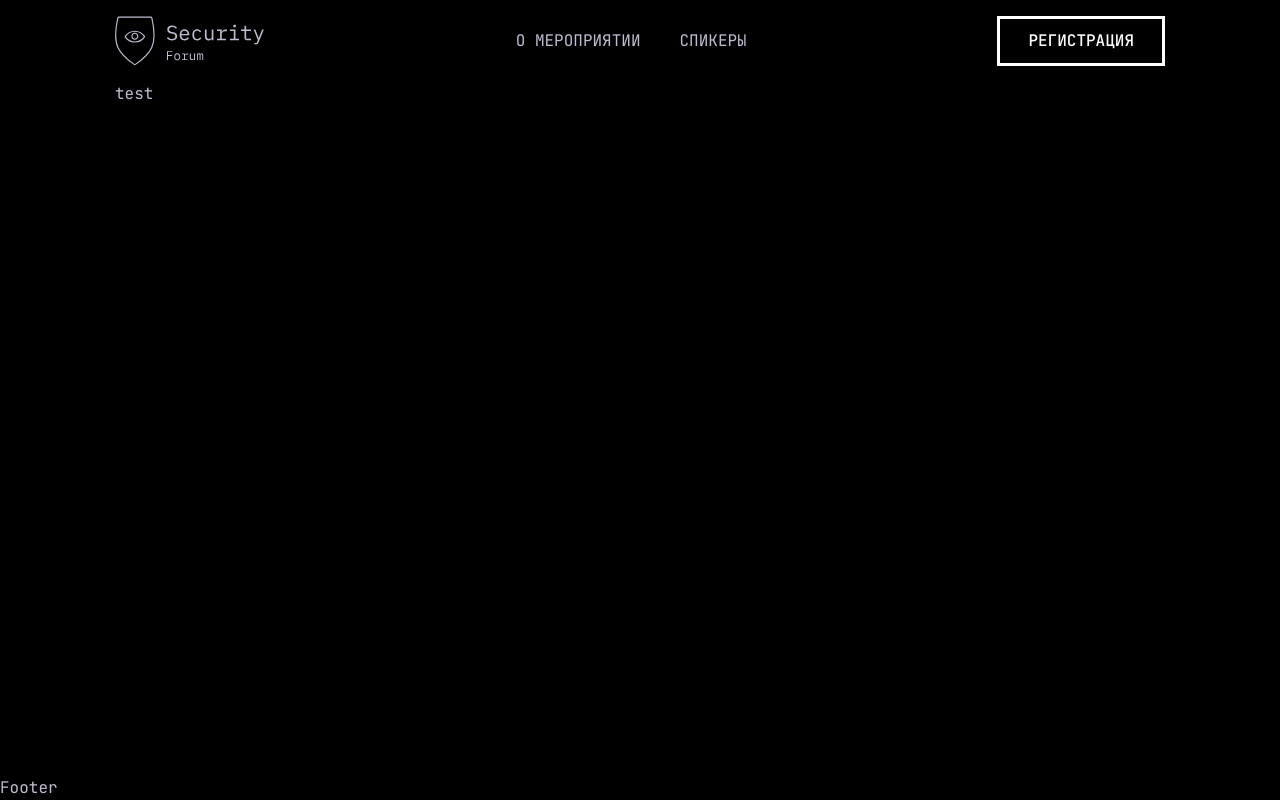
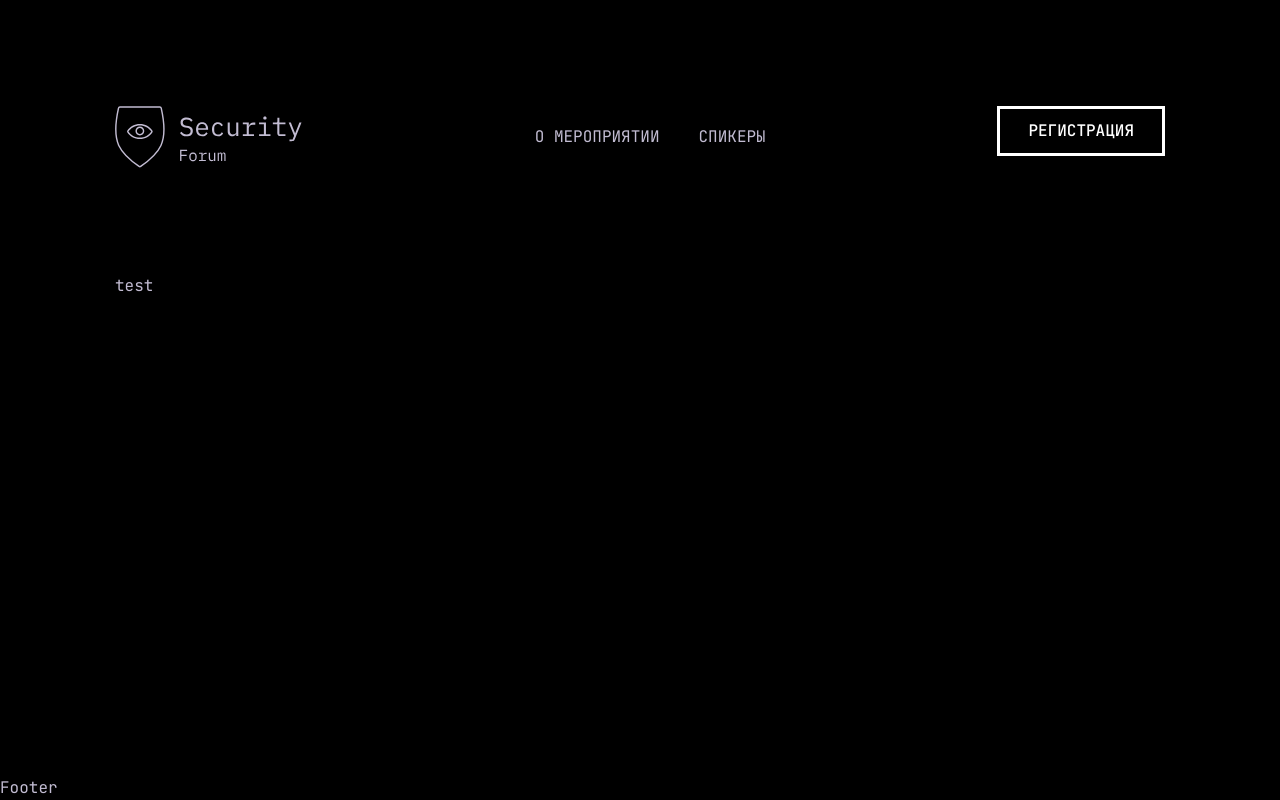
Before and after one commit to mkworkingman/alpha-test, a React (Create React App) app: page / in a window 1280 px wide. Built offline with nearby package versions, Linux system fonts and the light colour scheme.

Commit message:
[master] Finish header

```diff
--- a/src/components/layout/header.scss
+++ b/src/components/layout/header.scss
@@ -7,11 +7,18 @@
     display: flex;
     padding-block: 16px;
     justify-content: space-between;
+
+    @media screen and (min-width: 768px) {
+      padding-block: min(13vw - 60px, 120px);
+    }
   }
 
   &__logo {
     width: 150px;
-    /* width: 188px; */
+
+    @media screen and (min-width: 768px) {
+      width: min(19.6vw, 188px);
+    }
   }
 
   .hamburger-icon {
--- a/src/components/registrationBtn.scss
+++ b/src/components/registrationBtn.scss
@@ -4,6 +4,7 @@
   border: 3px solid var(--white);
   text-transform: uppercase;
   padding: 10px 28px;
+  height: 50px;
   font-weight: 500;
   cursor: pointer;
   transition: background-color 200ms, border-color 200ms, color 200ms;
```
